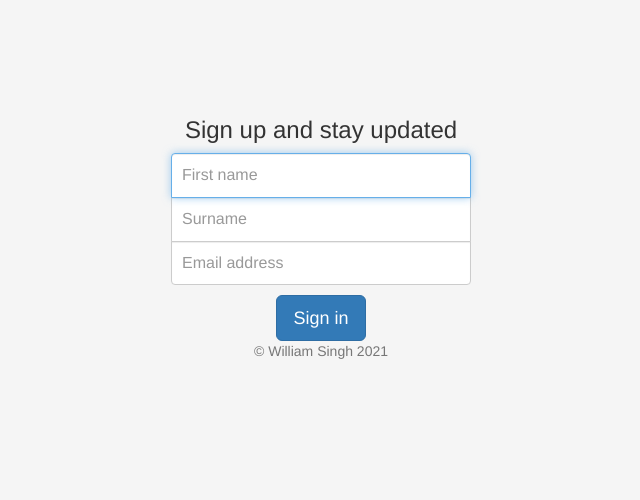
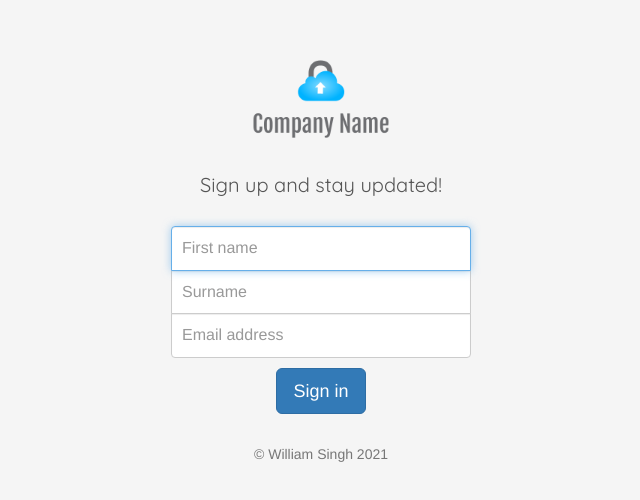
Before and after one commit to Wahzeem/Newsletter-Signup, a website: page signup.html in a window 1280 px wide. Shown: the part 166-666 px from the top of the page, without its empty margins (319-959 px from the left). Drawn offline with nearby package versions, Linux system fonts and the light colour scheme.

Commit message:
html_update

```diff
--- a/public/css/styles.css
+++ b/public/css/styles.css
@@ -11,15 +11,21 @@ body {
   background-color: #f5f5f5;
 }
 
+.signupMessage {
+  font-size: 2rem;
+  font-family: 'Quicksand', sans-serif;
+  position: relative;
+  bottom: 20px;
+  color: #555555;
+}
+
 .form-signin {
   width: 100%;
   max-width: 330px;
   padding: 15px;
   margin: auto;
 }
-.form-signin .checkbox {
-  font-weight: 400;
-}
+
 .form-signin .form-control {
   position: relative;
   box-sizing: border-box;
@@ -46,3 +52,8 @@ body {
   border-top-left-radius: 0;
   border-top-right-radius: 0;
 }
+
+.copyright {
+  position: relative;
+  top: 30px;
+}
--- a/signup.html
+++ b/signup.html
@@ -21,6 +21,12 @@
 <link rel="manifest" href="/docs/5.0/assets/img/favicons/manifest.json">
 <link rel="mask-icon" href="/docs/5.0/assets/img/favicons/safari-pinned-tab.svg" color="#7952b3">
 <link rel="icon" href="/docs/5.0/assets/img/favicons/favicon.ico">
+<link rel="preconnect" href="https://fonts.gstatic.com">
+<link rel="preconnect" href="https://fonts.gstatic.com">
+<link rel="preconnect" href="https://fonts.gstatic.com">
+
+<link href="https://fonts.googleapis.com/css2?family=Quicksand&display=swap" rel="stylesheet">
+
 <meta name="theme-color" content="#7952b3">
 
     <!-- Custom styles for this template -->
@@ -32,15 +38,15 @@
 
 <main class="form-signin">
   <form action="/" method="post">
-    <!-- <img class="mb-4" src="/docs/5.0/assets/brand/bootstrap-logo.svg" alt="" width="72" height="57"> -->
-    <h1 class="h3 mb-3 fw-normal">Sign up and stay updated</h1>
+    <img class="mb-4" src="images/Logo.png" alt="" width="150" height="150">
+    <h3 class="signupMessage mb-3 fw-normal">Sign up and stay updated!</h3>
     <input type="text" class="form-control top" name="fName" placeholder="First name" required autofocus>
     <input type="text" class="form-control middle" name="lName" placeholder="Surname" required>
     <input type="email"class="form-control bottom" name="email" placeholder="Email address" required>
 
 
     <button class="w-100 btn btn-lg btn-primary" type="submit">Sign in</button>
-    <p class="mt-5 mb-3 text-muted">&copy; William Singh 2021</p>
+    <p class="copyright mt-5 mb-3 text-muted">&copy; William Singh 2021</p>
   </form>
 </main>
 
```
Also changed, not shown: public/images/Logo.png (added), 2 other files.
